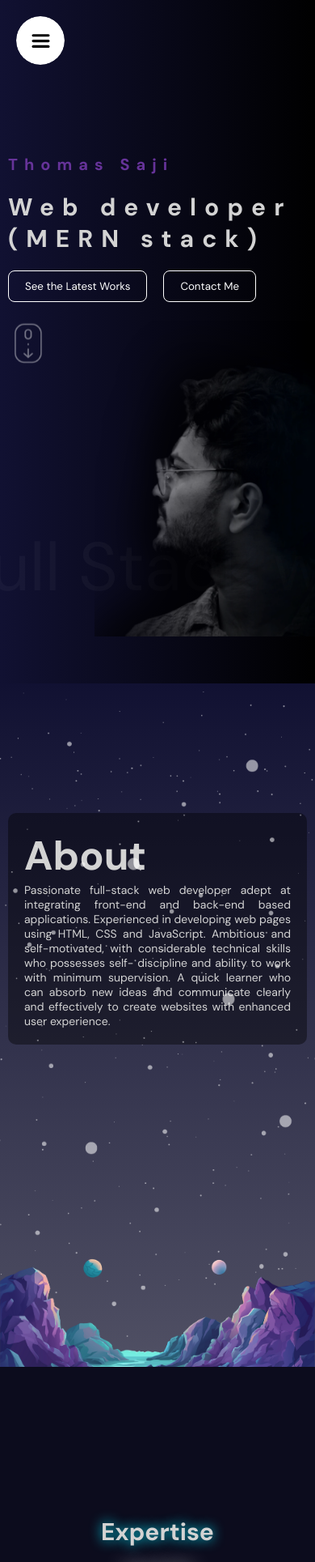
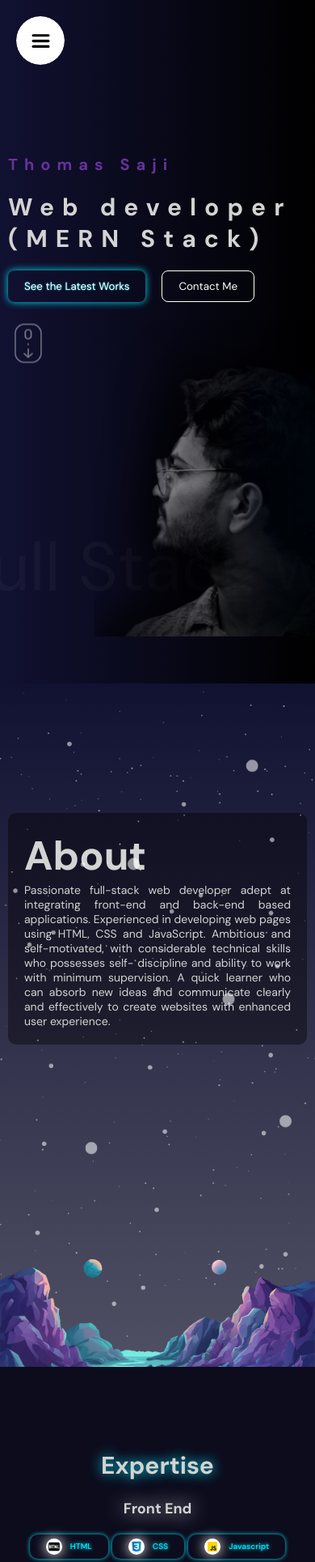
Before and after one commit to ThOmas-Saji/Portfolio-2023, a React (Vite) app: page / in a window 390 px wide. Shown: the top 1929 px of the page at 81% size. Built offline with nearby package versions, Linux system fonts and the light colour scheme.

Commit message:
glowing effect and new project added

```diff
--- a/src/app.scss
+++ b/src/app.scss
@@ -21,8 +21,8 @@ a {
 }
 
 section {
-  height: 100vh;
-  scroll-snap-align: center;
+  height: 100dvh;
+  scroll-snap-align: start;
 }
 
 // media query
@@ -31,3 +31,22 @@ section {
     @content;
   }
 }
+
+// common styles
+
+.glowing-box {
+  background-color: transparent;
+  border: none;
+  border-radius: 20px;
+  &:hover {
+    box-shadow: 0 0 10px #01e2f6;
+    text-shadow: 0 0 5px #01e2f6;
+  }
+  @media (max-width: 767px) {
+    box-shadow: 0 0 10px #01e2f6;
+    a {
+      // color: #01e2f6;
+      text-shadow: 0 0 2px #01e2f6;
+    }
+  }
+}
--- a/src/components/cursor/cursor.scss
+++ b/src/components/cursor/cursor.scss
@@ -2,8 +2,8 @@
 
 .cursor {
   position: fixed;
-  top: 0;
-  left: 0;
+  top: 15px;
+  left: 15px;
   width: 40px;
   height: 40px;
   border-radius: 50%;
--- a/src/components/expertise/expertise.scss
+++ b/src/components/expertise/expertise.scss
@@ -13,19 +13,21 @@
     text-align: center;
     font-size: 36px;
     text-shadow: 0 0 15px #01e2f6;
-    padding-top: 20px;
+    padding: 10px 0 0 0;
   }
   .tools-container {
-    width: 48dvw;
-    min-height: 60dvh;
+    width: 45%;
+    height: 80%;
     display: flex;
     align-items: center;
     justify-content: center;
     gap: 10px;
     flex-wrap: wrap;
-    box-shadow: 0px 0px 5px #01e2f6;
     border-radius: 10px;
     padding: 20px;
+    &:hover {
+      box-shadow: 0px 0px 5px #01e2f6;
+    }
     .title {
       width: 100%;
       text-align: center;
@@ -87,26 +89,28 @@
   @include mobile_screen {
     flex-direction: column;
     align-items: center;
+    gap: 5px;
     .main-title {
       font-size: 20px;
       padding: 0;
     }
     .tools-container {
+      width: 90%;
+      height: 35%;
       padding: 0;
       box-shadow: none;
+      gap: 5px;
       .title {
         font-size: 12px;
-        padding: 5px 0;
+        padding: 10px 0 0 0;
       }
-      width: 80%;
-      min-height: fit-content;
       .tool {
         gap: 10px;
         box-shadow: 0 0 5px #01e2f6;
         img {
           padding: 2px;
-          width: 15px;
-          height: 15px;
+          width: 20px;
+          height: 20px;
         }
         .name {
           font-size: 10px;
--- a/src/components/home/Home.jsx
+++ b/src/components/home/Home.jsx
@@ -51,11 +51,12 @@ const Home = () => {
         >
           <motion.h2 variants={textVariants}>Thomas Saji</motion.h2>
           <motion.h1 variants={textVariants}>
-            Web developer (MERN stack)
+            Web developer (MERN Stack)
           </motion.h1>
           <motion.div variants={textVariants} className="btns">
             <motion.button
               variants={textVariants}
+              className="glowing-box"
               whileHover={{
                 backgroundColor: "#fff",
                 color: "#000",
@@ -64,11 +65,12 @@ const Home = () => {
               <a href="#Projects">See the Latest Works</a>
             </motion.button>
             <motion.button
+              className="btn-2"
+              variants={textVariants}
               whileHover={{
                 backgroundColor: "#fff",
                 color: "#000",
               }}
-              variants={textVariants}
             >
               <a href="#Contact">Contact Me</a>
             </motion.button>
--- a/src/components/home/home.scss
+++ b/src/components/home/home.scss
@@ -40,9 +40,12 @@
           border-radius: 8px;
           border: 1px solid #fff;
           color: #fff;
+          cursor: pointer;
           background-color: transparent;
-          cursor: pointer;
           z-index: 10;
+        }
+        .btn-2 {
+          border: 1px solid #fff;
         }
       }
 
@@ -92,6 +95,11 @@
         h1 {
           font-size: 30px;
         }
+        .btns {
+          button {
+            border: none;
+          }
+        }
       }
     }
     .sliding_text {
--- a/src/components/portfolio/Portfolio.jsx
+++ b/src/components/portfolio/Portfolio.jsx
@@ -1,6 +1,7 @@
 import { useRef } from "react";
 import "./portfolio.scss";
 import { useScroll, useSpring, motion, useTransform } from "framer-motion";
+import { myProjects } from "./projects";
 
 const data = [
   {
@@ -82,21 +83,23 @@ const SingleProject = ({ item }) => {
             }}
             className="image_container"
           >
-            <img src={item?.image} />
+            <img src={item?.thumbnail} />
           </motion.div>
           <motion.div className="text_container" style={{ y }}>
             <h2>{item?.title}</h2>
-            <p>{item?.des}</p>
-            <p>{item?.ts}</p>
+            <p>{item?.description}</p>
+            <p>{item?.techStack}</p>
             <div className="btn_wrapper">
+              <button className="glowing-box">
                 <a
-                href={item?.github}
-                className="btn_orange"
+                  href={item?.gitHubLink}
+                  // className="btn_orange"
                   target="_blank"
                   rel="noreferrer"
                 >
                   Github
                 </a>
+              </button>
               <a
                 href={item?.live}
                 className="btn_white"
@@ -131,7 +134,7 @@ const Portfolio = () => {
         <h1>My Projects</h1>
         <motion.div style={{ scaleX }} className="progressbar"></motion.div>
       </div>
-      {data?.map((item) => (
+      {myProjects?.map((item) => (
         <SingleProject item={item} key={item?.id} />
       ))}
     </div>
--- a/src/components/portfolio/portfolio.scss
+++ b/src/components/portfolio/portfolio.scss
@@ -12,7 +12,7 @@
     h1 {
       font-size: 60px;
       text-align: center;
-      color: orange;
+      text-shadow: 0 0 15px #01e2f6;
     }
     .progressbar {
       height: 10px;
@@ -38,7 +38,13 @@
         flex: 1;
         width: 50%;
         border-radius: 12px;
-        border: 3px solid orange;
+        border: 3px solid #01e2f6;
+        box-shadow: 0 0 5px #01e2f6;
+        transition: 0.5s;
+        &:hover {
+          box-shadow: 0 0 25px #01e2f6;
+          border: 3px solid transparent;
+        }
         img {
           border-radius: 12px;
           width: 100%;
@@ -91,6 +97,9 @@
       h1 {
         font-size: 30px;
       }
+      .progressbar {
+        height: 5px;
+      }
     }
     .container {
       padding: 50px 10px 0px 10px;
--- /dev/null
+++ b/src/components/portfolio/projects.js
@@ -0,0 +1,42 @@
+export const myProjects = [
+    {
+        id: 1,
+        title: "Book Club",
+        description: "A book club webpage where user can browse books, intract with other people and talk about their favorite books",
+        techStack: " ReactJS | Redux | Socket io | MongoDB | JavaScript | HTML | CSS",
+        thumbnail: "/book_club.png",
+        gitHubLink: "https://github.com/sreerag-rajan/book-club",
+        live: "https://book-club-project.vercel.app/",
+        videoSrc: '',
+    },
+    {
+        id: 2,
+        title: "Capital Movies",
+        description: "Movies webpage where user can see latest and popular movies and details, if user logged in he can create a favorite movies list",
+        techStack: " ReactJS | Redux-toolkit | Nodejs | Express | MongoDB | JavaScript | CSS | Material UI",
+        thumbnail: "/CapitalMovies.png",
+        gitHubLink: "https://github.com/ThOmas-Saji/Capital-Movies",
+        live: "https://capital-movies-ten.vercel.app/discover/popular",
+        videoSrc: '',
+    },
+    {
+        id: 3,
+        title: "Weather App 2.0",
+        description: "A simple webpage for checking the current and future weather status.",
+        techStack: "ReactJS | contextapi | Bootstrap | HTML | CSS | TypeScript",
+        thumbnail: "/WA.png",
+        gitHubLink: "https://github.com/ThOmas-Saji/Weather-App-2.0",
+        live: "https://weather-app-2-0-snowy.vercel.app/",
+        videoSrc: '',
+    },
+    {
+        id: 4,
+        title: "Webo",
+        description: "A static website with some dummy contents",
+        techStack: "ReactJS | SASS | Tailwind | HTML | CSS ",
+        thumbnail: "/Webo.png",
+        gitHubLink: "https://github.com/ThOmas-Saji/webo",
+        live: "https://webo-one.vercel.app/",
+        videoSrc: '',
+    },
+]
```
Also changed, not shown: public/Webo.png (added). Lines whose indentation alone changed are shown as unchanged.
